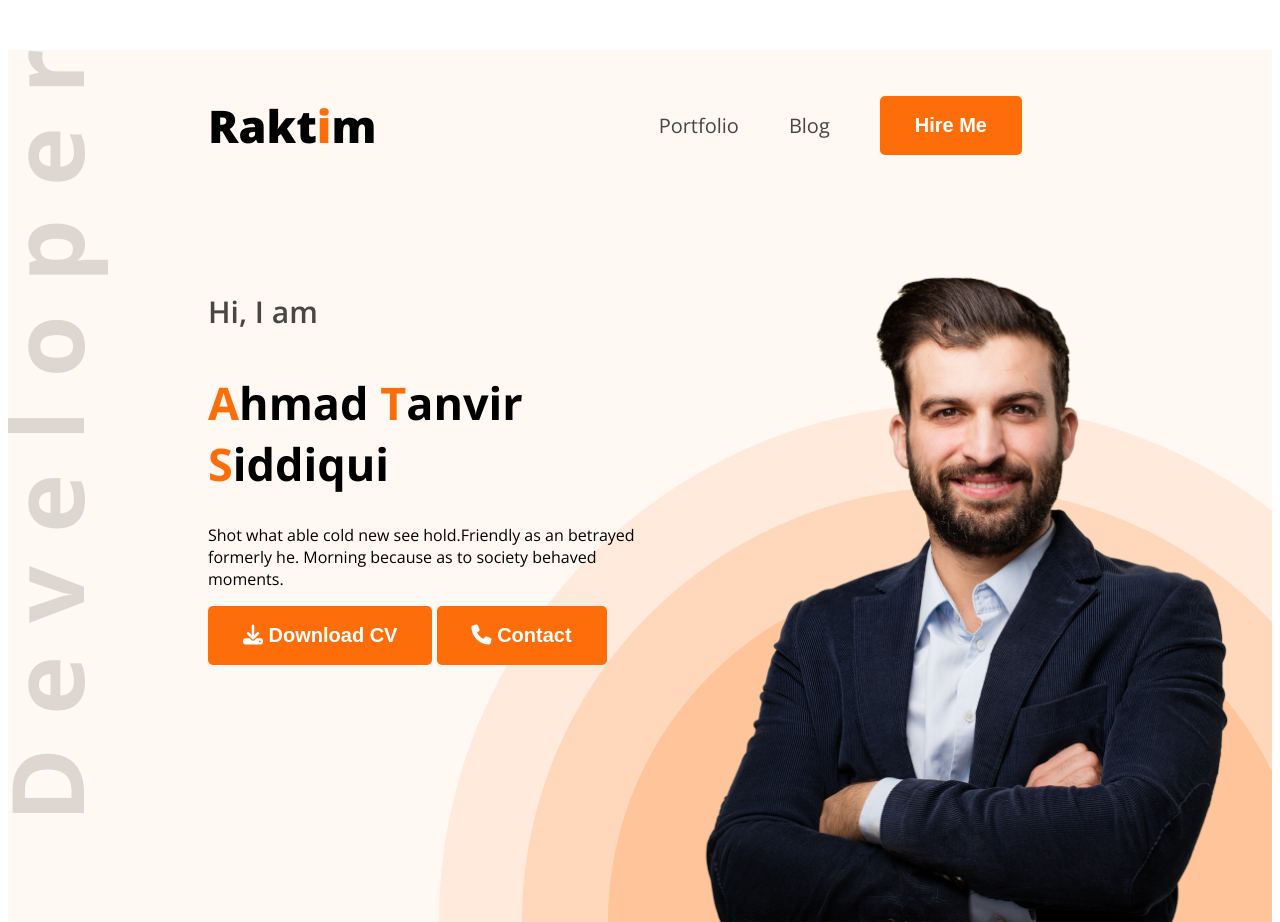
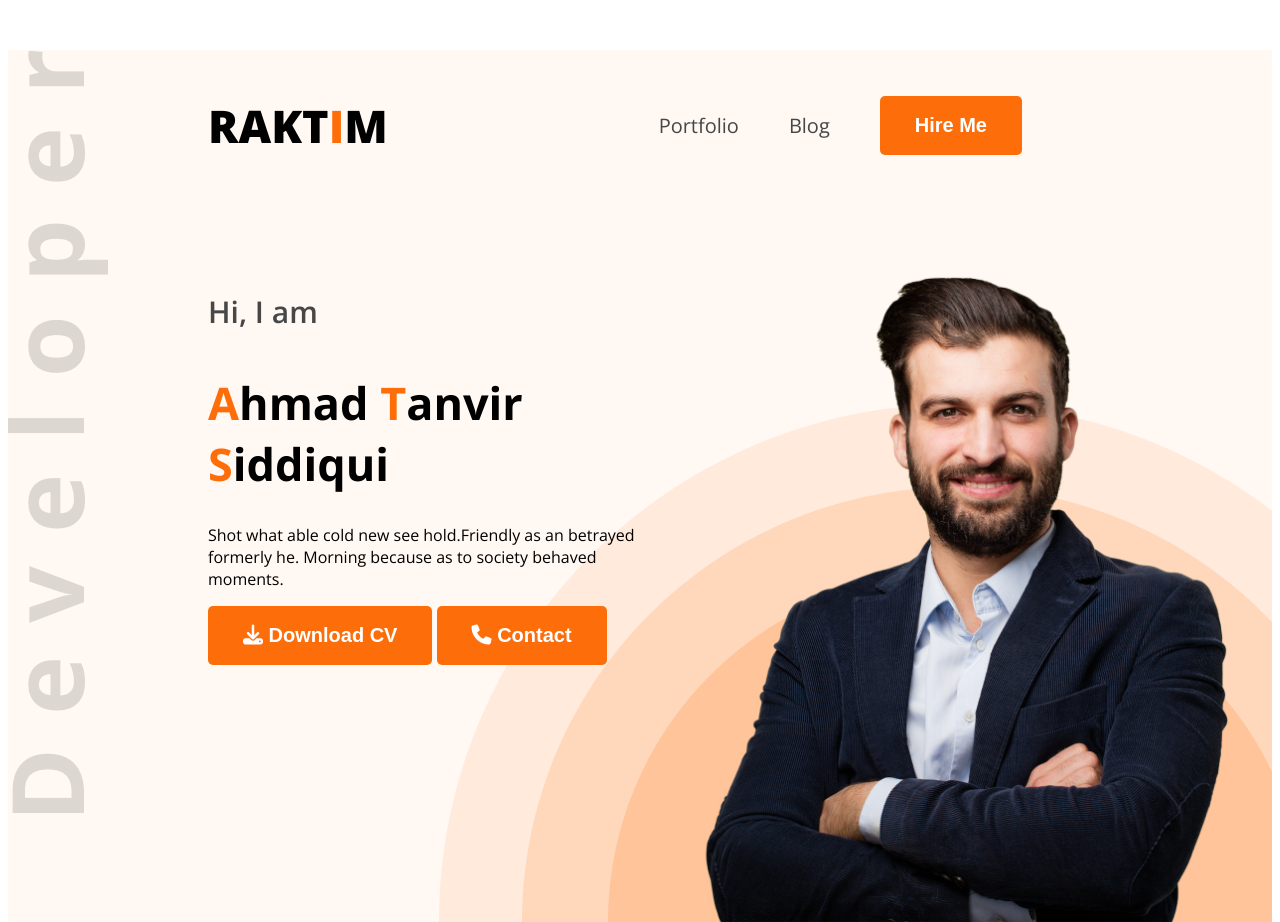
Before and after one commit to Tanvir818-max/my-portfolio, a plain HTML site: page index.html in a window 1280 px wide. Shown: the top 922 px of the page. Drawn offline with nearby package versions, Linux system fonts and the light colour scheme.

Commit message:
added capital letter

```diff
--- a/index.html
+++ b/index.html
@@ -14,7 +14,7 @@
 <body class="open-sans-normal">
   <header class="header secondary-bg">
     <nav>
-      <h3 class="nav-title">Rakt<span class="text-primary">i</span>m</h3>
+      <h3 class="nav-title">RAKT<span class="text-primary">I</span>M</h3>
 
     <ul>
       <li><a class="dark-2" href="">Portfolio</a></li>
```
